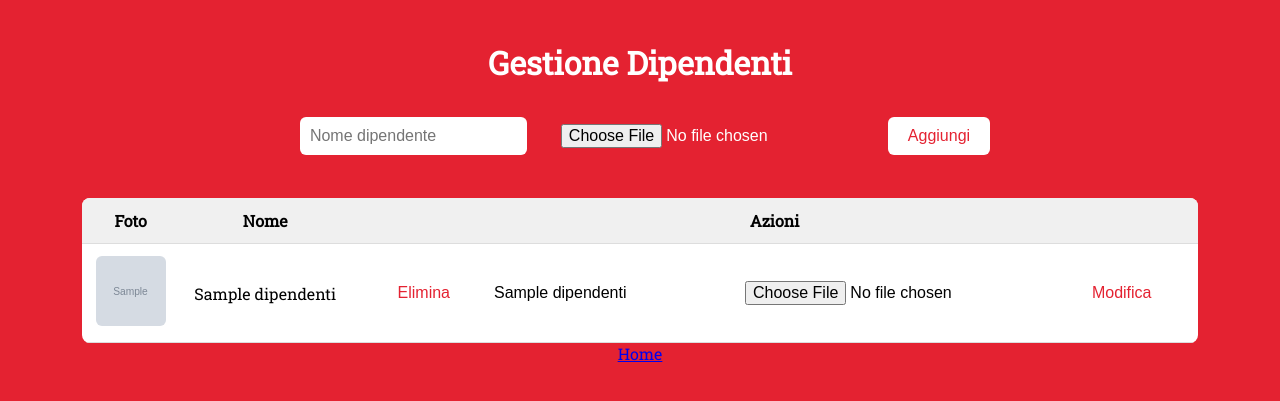
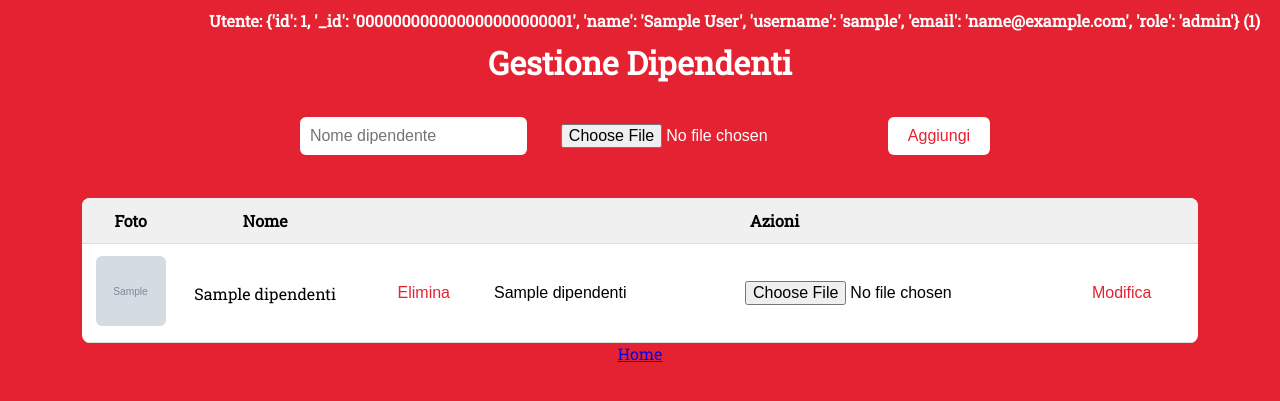
Before and after one commit to conadsciacca/totem_voti, a Flask app: template templates/admin.html in a window 1280 px wide. Shown: the top 401 px of the page. Run offline with Flask 3, Linux system fonts and the light colour scheme; the visitor is signed in with stand-in values (Sample User, id 1); tables that the repository leaves empty hold one stand-in row (values such as "Sample post"); the template is opened without the code that fills it: most values are stand-ins (such as "Sample title", 1, 10 or a date in 2020); grey boxes marked "Sample" are stand-in pictures.

Commit message:
Add files via upload

```diff
--- a/templates/admin.html
+++ b/templates/admin.html
@@ -4,6 +4,11 @@
   <meta charset="UTF-8">
   <meta name="viewport" content="width=device-width, initial-scale=1.0">
   <title>Gestione Dipendenti</title>
+
+  <div style="position:absolute; top:10px; right:20px; font-weight:bold;">
+    Utente: {{ session['user'] }} ({{ session['store'] }})
+</div>
+
   <link href="https://fonts.googleapis.com/css2?family=Roboto+Slab&display=swap" rel="stylesheet">
   <style>
     body {
@@ -82,7 +87,7 @@
       <th>Nome</th>
       <th>Azioni</th>
     </tr>
-    {% for id, nome, foto, store_id in dipendenti %}
+    {% for id, nome, foto in dipendenti %}
     <tr>
       <td><img src="{{ url_for('static', filename='foto/' ~ foto) }}" alt="{{ nome }}"></td>
       <td>{{ nome }}</td>
```
